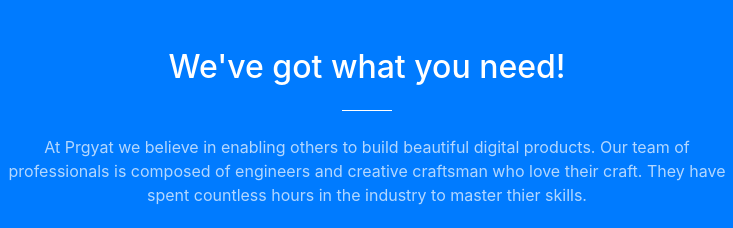
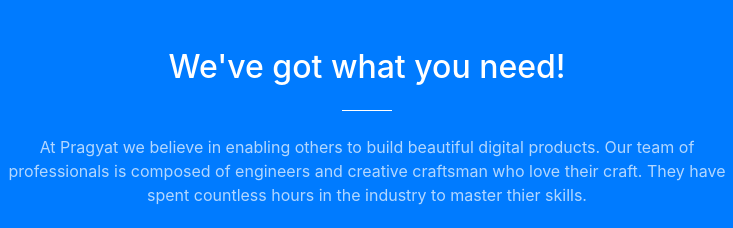
Before and after one commit to PragyatPL/PragyatPL.github.io, a website with bundled scripts: page index.html in a window 1280 px wide. Shown: the part 880-1108 px from the top of the page, 273-1006 px from the left. Built offline with nearby package versions, Linux system fonts and the light colour scheme.

Commit message:
Update index.html

```diff
--- a/index.html
+++ b/index.html
@@ -80,7 +80,7 @@
           <div class="col-lg-8 mx-auto text-center">
             <h2 class="section-heading text-white">We've got what you need!</h2>
             <hr class="light my-4">
-            <p class="text-faded mb-4">At Prgyat we believe in enabling others to build beautiful digital products. Our team of professionals is composed of engineers and creative craftsman who love their craft. They have spent countless hours in the industry to master thier skills.</p>
+            <p class="text-faded mb-4">At Pragyat we believe in enabling others to build beautiful digital products. Our team of professionals is composed of engineers and creative craftsman who love their craft. They have spent countless hours in the industry to master thier skills.</p>
             <p class="text-faded mb-4">Our only goal is to materialise your dream product as fast as possible with highest quality and robust security standards.</p>
             <a class="btn btn-light btn-xl js-scroll-trigger" href="#services">Get Started!</a>
           </div>
```
